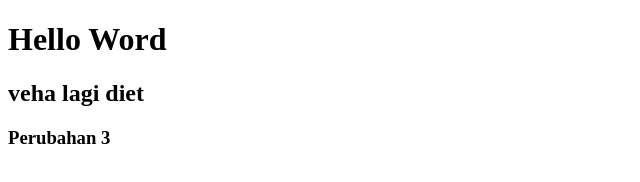
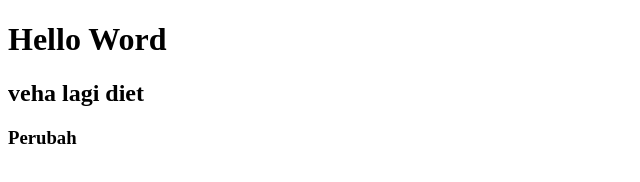
Before and after one commit to ramadhanveha/dayone_FDS, a plain HTML site: page index.html in a window 1280 px wide. Shown: the full height of the page, 0-640 px from the left. Drawn offline with Linux system fonts and the light colour scheme.

Commit message:
tambahan

```diff
--- a/index.html
+++ b/index.html
@@ -8,6 +8,6 @@
 <body>
     <h1>Hello Word</h1>
     <h2>veha lagi diet</h2>
-    <h3>Perubahan 3</h3>
+    <h3>Perubah</h3>
 </body>
 </html>
```
